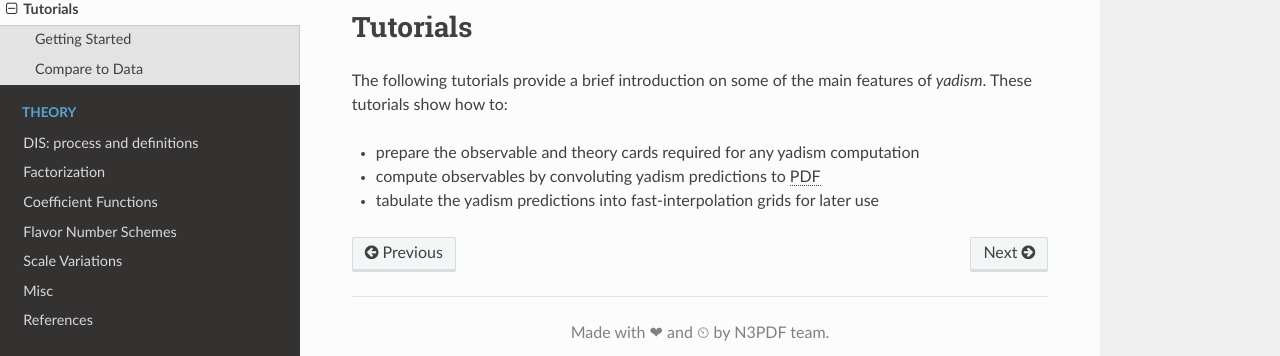
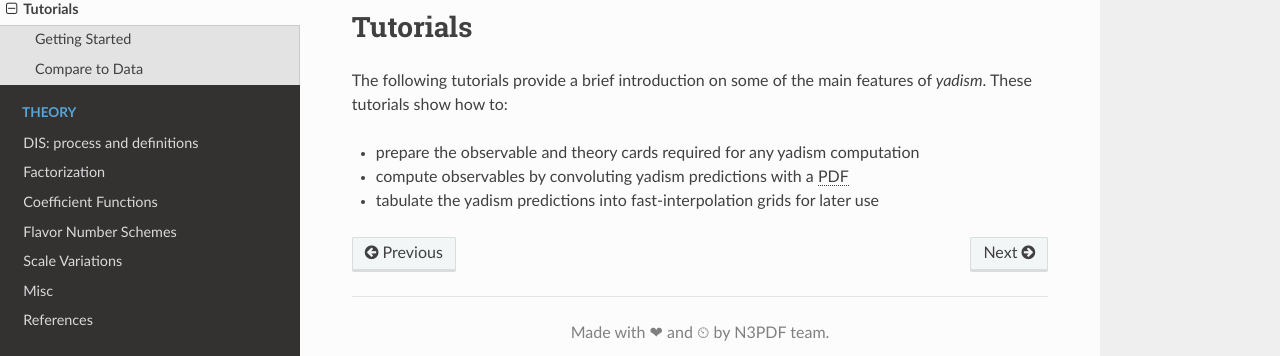
Before and after one commit to NNPDF/yadism, a Sphinx documentation site: the page built from docs/source/overview/tutorials/tutorials.rst, in a window 1280 px wide. Shown: the part 91-447 px from the top of the page. Built offline with Sphinx 7.4.7 and the Read the Docs theme 2.0.0, drawn with Linux system fonts in a browser that asks for light colours; pages that are not in the unit, such as notebooks, are missing from menus.

Commit message:
Fix typo

```diff
--- a/docs/source/overview/tutorials/tutorials.rst
+++ b/docs/source/overview/tutorials/tutorials.rst
@@ -5,7 +5,7 @@ The following tutorials provide a brief introduction on some of the main feature
 These tutorials show how to:
 
 * prepare the observable and theory cards required for any yadism computation
-* compute observables by convoluting yadism predictions to |PDF|
+* compute observables by convoluting yadism predictions with a |PDF|
 * tabulate the yadism predictions into fast-interpolation grids for later use
 
 .. toctree::
```
